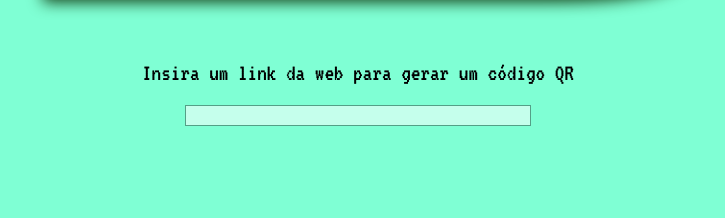
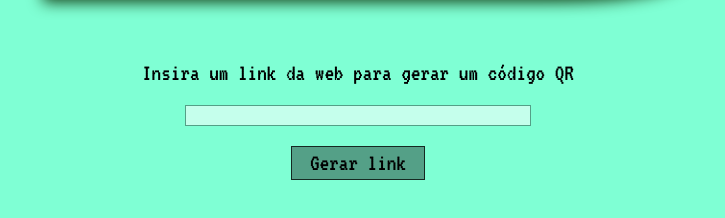
Before and after one commit to vtbrgt/qr-code-generator, a plain HTML site: page index.html in a window 1280 px wide. Shown: the part 186-404 px from the top of the page, without its empty margins (282-1007 px from the left). Drawn offline with Linux system fonts and the light colour scheme.

Commit message:
adding button and data-attribute

```diff
--- a/css/input/style.scss
+++ b/css/input/style.scss
@@ -33,7 +33,7 @@ header {
   }
 }
 
-main {
+form {
   display: flex;
   flex-direction: column;
   justify-content: center;
@@ -53,6 +53,18 @@ main {
   input:focus-visible {
     outline: 2px solid #123c12;
   }
+  button {
+    font-family: inherit;
+    font-size: 1.5rem;
+    border: 0.5px solid rgba(0, 0, 0, 0.745);
+    padding: 4px 18px;
+    background: #54a087;
+  }
+  button:hover {
+    background: #c5ffec;
+    transform: scale(1.2);
+    transition: all 1s ease-in-out;
+  }
 }
 
 // criar desktop design
--- a/index.html
+++ b/index.html
@@ -14,9 +14,12 @@
       <h2>QR Code Generator</h2>
     </header>
     <main>
-      <label for="link">Insira um link da web para gerar um código QR</label>
-      <input id="link" type="url" />
-      <span class="resultado"></span>
+      <form action="">
+        <label for="link">Insira um link da web para gerar um código QR</label>
+        <input id="link" type="url" data-input />
+        <button>Gerar link</button>
+        <span class="resultado"></span>
+      </form>
     </main>
   </body>
 </html>
```
Also changed, not shown: css/output/style.css, 1 other file.
